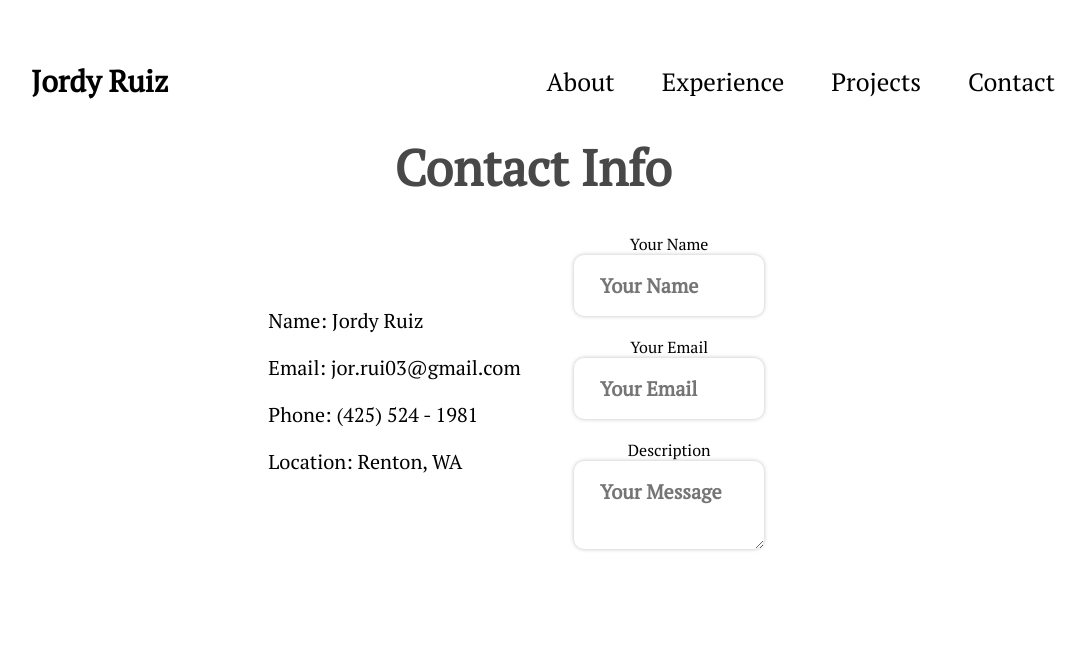
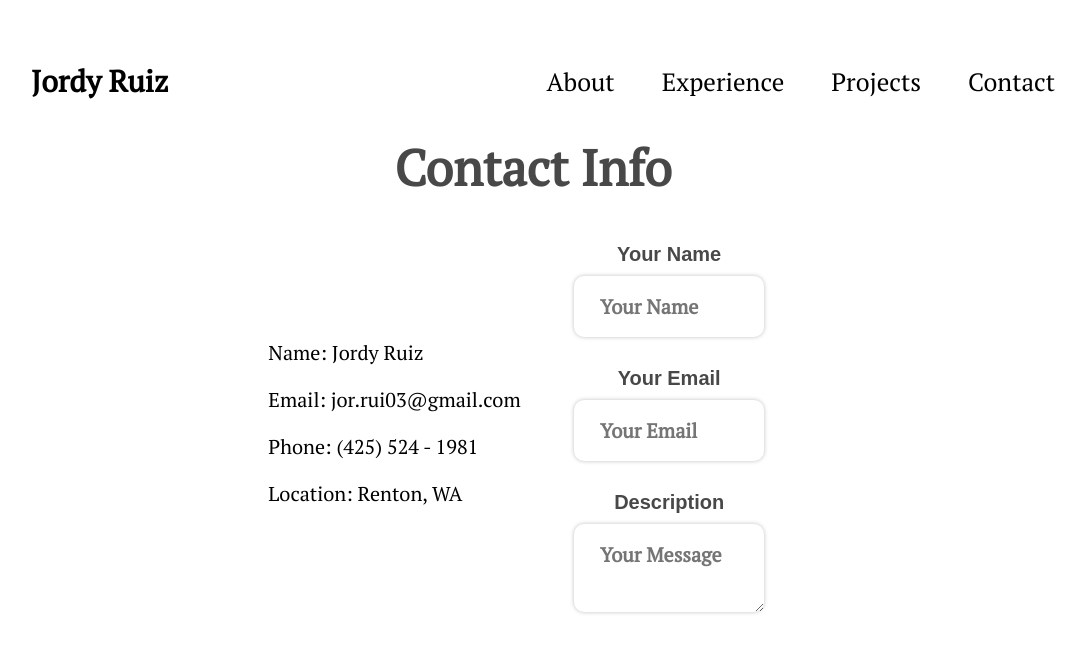
Before and after one commit to Jordy-03/portfolio-test, a React (Vite) app in the folder Portfolio/: page /Contact in a window 1280 px wide. Shown: the top 652 px of the page, without its empty margins (97-1183 px from the left). Built offline with nearby package versions, Linux system fonts and the light colour scheme.

Commit message:
Formatted labels nicely

```diff
--- a/Portfolio/src/Modules/Contact.module.css
+++ b/Portfolio/src/Modules/Contact.module.css
@@ -13,6 +13,8 @@
     position: relative;
     display: flex;
     flex-direction: row;
+
+
 }
 
 .title {
@@ -50,3 +52,13 @@
     border: none;
     background-color: var(--color-primary-light);
 }
+
+.label {
+
+    font-family: Arial, Helvetica, sans-serif;
+    font-size: 20px;
+    font-weight: 600;
+    margin-bottom: 10px;
+    margin-top: 10px;
+    color: #484848;
+}
```
